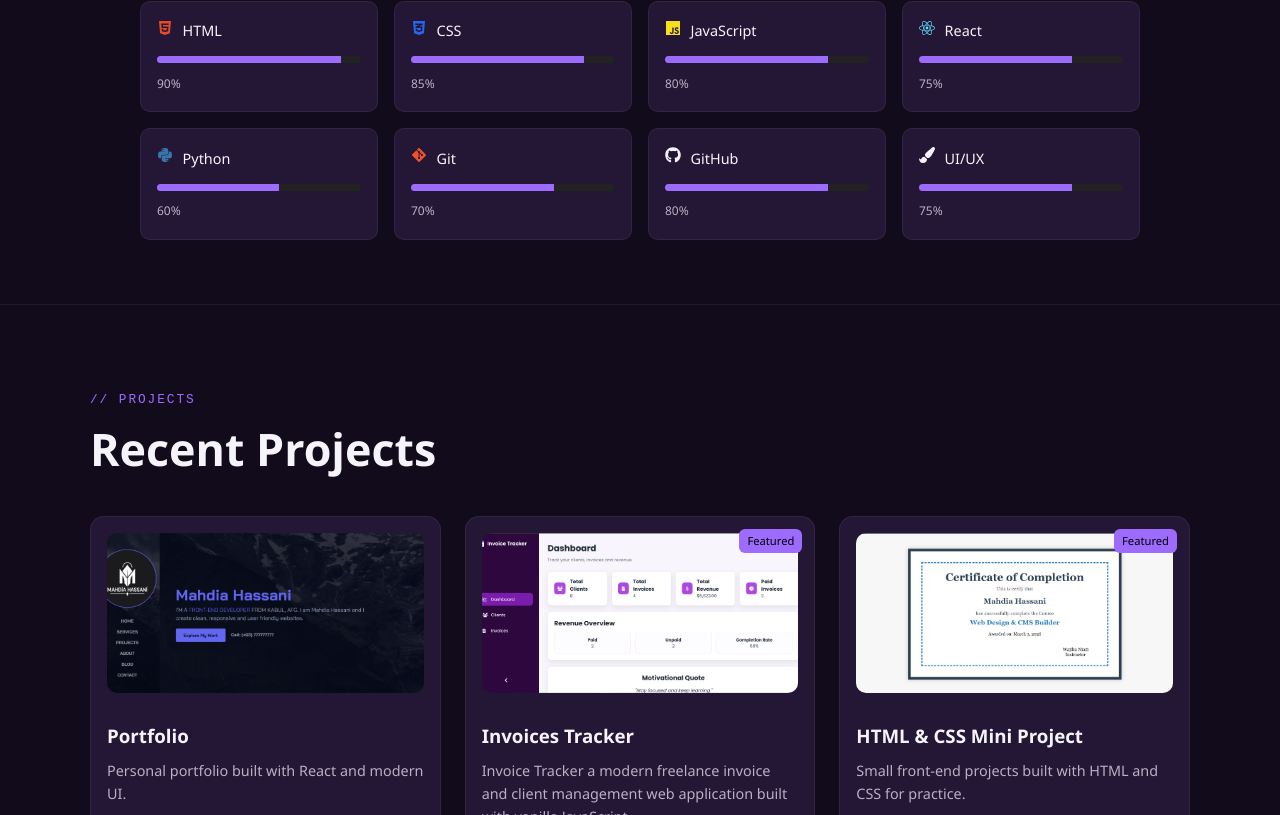
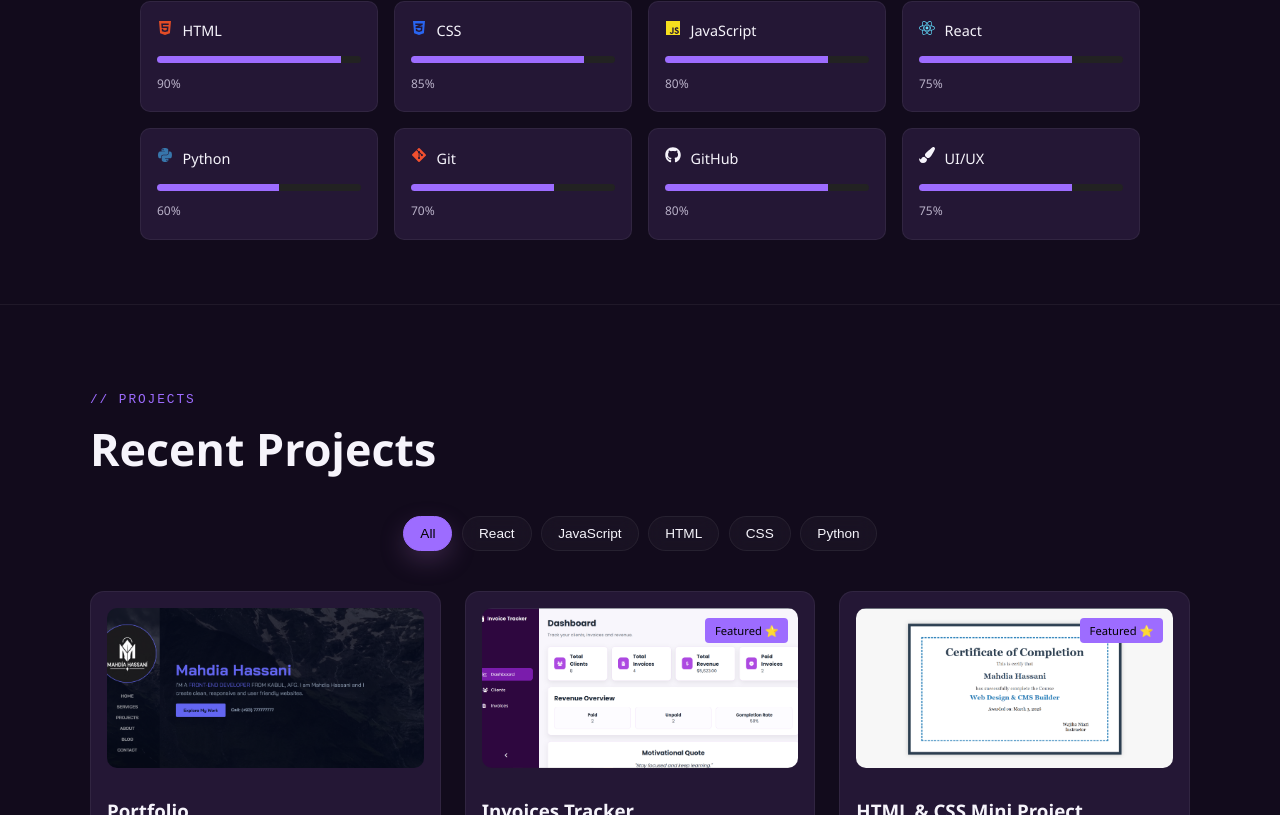
Before and after one commit to Mahdia-Hassani/developer-portfolio, a React (Vite) app: page /projects in a window 1280 px wide. Shown: the part 1985-2800 px from the top of the page. Built offline with nearby package versions, Linux system fonts and the light colour scheme.

Commit message:
protfolio-part-two

```diff
--- a/src/App.css
+++ b/src/App.css
@@ -215,8 +215,8 @@ body.light .theme-btn {
 }
 
 body.light .navbar-links {
-  background: rgba(255, 255, 255, 0.95);
-  border: 1px solid var(--primary-border);
+  background: transparent;
+  border: none;
 }
 
 body.light .navbar-links a {
@@ -734,6 +734,16 @@ body.light .navbar-links a:hover {
   padding: 1rem;
   transition: 0.3s;
   position: relative;
+  opacity: 0;
+  transform: translateY(20px);
+  animation: fadeUp 0.6s ease forwards;
+}
+
+@keyframes fadeUp {
+  to {
+    opacity: 1;
+    transform: translateY(0);
+  }
 }
 
 .project-card:hover {
@@ -803,6 +813,60 @@ body.light .navbar-links a:hover {
   display: flex;
   align-items: center;
   gap: 0.4rem;
+}
+
+.project-image-wrapper {
+  position: relative;
+}
+
+.featured-badge {
+  position: absolute;
+  top: 10px;
+  right: 10px;
+  background: var(--primary);
+  color: #000;
+  padding: 0.25rem 0.6rem;
+  border-radius: 4px;
+  font-size: 0.7rem;
+}
+
+.disabled-link {
+  opacity: 0.4;
+  font-size: 0.8rem;
+}
+
+.filter-bar {
+  display: flex;
+  gap: 0.6rem;
+  flex-wrap: wrap;
+  margin: 1.5rem 0 2.5rem;
+  justify-content: center;
+}
+
+.filter-btn {
+  padding: 0.55rem 1rem;
+  border-radius: 999px;
+  border: 1px solid var(--border);
+  background: rgba(255, 255, 255, 0.03);
+  color: var(--text);
+  cursor: pointer;
+  font-size: 0.85rem;
+  transition: all 0.25s ease;
+  backdrop-filter: blur(8px);
+}
+
+.filter-btn:hover {
+  transform: translateY(-2px);
+  border-color: var(--primary-border);
+  background: var(--primary-light);
+  color: var(--primary);
+}
+
+.filter-btn.active {
+  background: var(--primary);
+  color: #000;
+  border-color: var(--primary);
+  box-shadow: 0 10px 25px rgba(162, 109, 184, 0.25);
 }
 
 /* RESPONSIVE */
@@ -939,9 +1003,69 @@ body.light .navbar-links a:hover {
     transform: translateX(-50%) translateY(0);
   }
 }
+/* Draft hint */
+.draft-toast {
+  position: fixed;
+  bottom: 20px;
+  left: 20px;
+
+  display: flex;
+  align-items: center;
+  gap: 0.6rem;
+
+  padding: 0.7rem 1rem;
+  border-radius: 12px;
+
+  background: var(--bg3);
+  border: 1px solid var(--border);
+
+  box-shadow: 0 10px 25px rgba(0, 0, 0, 0.15);
+
+  font-size: 0.8rem;
+
+  animation: slideIn 0.25s ease;
+  z-index: 1000;
+}
+
+.dot {
+  width: 8px;
+  height: 8px;
+  border-radius: 50%;
+  background: red;
+}
+
+.draft-texts {
+  display: flex;
+  flex-direction: column;
+  line-height: 1.2;
+}
+
+.draft-title {
+  margin: 0;
+  font-weight: 600;
+  color: var(--text);
+  font-size: 0.8rem;
+}
+
+.draft-desc {
+  margin: 0;
+  color: var(--muted);
+  font-size: 0.72rem;
+}
+
+@keyframes slideIn {
+  from {
+    transform: translateY(8px);
+    opacity: 0;
+  }
+  to {
+    transform: translateY(0);
+    opacity: 1;
+  }
+}
 
 /* =========================
-   FEEDBACK WALL (REAL UX)
+   FEEDBACK
 ========================= */
 
 .feedback {
--- a/src/App.jsx
+++ b/src/App.jsx
@@ -1,4 +1,4 @@
-import { useState } from "react";
+import { useEffect, useState } from "react";
 
 import Navbar from "./components/Navbar";
 import Header from "./components/Header";
@@ -13,24 +13,25 @@ import FeedbackWall from "./components/FeedbackWall";
 import "./index.css";
 import "./App.css";
 
-const quotes = [
-  "Build things that matter.",
-  "Code is craft.",
-  "One commit at a time.",
-  "Make it work, then make it beautiful.",
-];
+function App() {
+  const [theme, setTheme] = useState(localStorage.getItem("theme") || "dark");
 
-function App() {
-  const [darkMode, setDarkMode] = useState(true);
-  const quote = quotes[Math.floor(Math.random() * quotes.length)];
+  useEffect(() => {
+    document.body.className = "";
+    document.body.classList.add(theme);
+    localStorage.setItem("theme", theme);
+  }, [theme]);
+
+  // =========================
+  // TOGGLE THEME (ONLY DARK / LIGHT)
+  // =========================
   const toggleTheme = () => {
-    setDarkMode((prev) => !prev);
-    document.body.classList.toggle("light");
+    setTheme((prev) => (prev === "dark" ? "light" : "dark"));
   };
 
   return (
-    <div className={darkMode ? "dark-theme" : "light-theme"}>
-      <Navbar onToggleTheme={toggleTheme} darkMode={darkMode} />
+    <div className={theme}>
+      <Navbar onToggleTheme={toggleTheme} darkMode={theme === "dark"} />
 
       <Header welcome="Hi, I'm" />
 
@@ -49,13 +50,9 @@ function App() {
       />
 
       <About />
-
       <Skills />
-
       <Projects />
-
       <FeedbackWall />
-
       <Contact />
 
       <Footer
--- a/src/components/Contact.jsx
+++ b/src/components/Contact.jsx
@@ -2,8 +2,10 @@ import { useEffect, useState } from "react";
 
 export default function Contact() {
   // =========================
-  // STATE (with localStorage init)
+  // STATES
   // =========================
+  const [loading, setLoading] = useState(false);
+
   const [form, setForm] = useState(() => {
     const saved = localStorage.getItem("contact-form");
     return saved ? JSON.parse(saved) : { name: "", email: "", message: "" };
@@ -12,9 +14,10 @@ export default function Contact() {
   const [errors, setErrors] = useState({});
   const [success, setSuccess] = useState(false);
   const [typingError, setTypingError] = useState("");
+  const [showDraftToast, setShowDraftToast] = useState(false);
 
   // =========================
-  // AUTO SAVE (localStorage)
+  // AUTO SAVE
   // =========================
   useEffect(() => {
     if (form.name || form.email || form.message) {
@@ -56,12 +59,18 @@ export default function Contact() {
   // HANDLE CHANGE
   // =========================
   const handleChange = (e) => {
-    setForm((prev) => ({
-      ...prev,
-      [e.target.name]: e.target.value,
-    }));
+    const { name, value } = e.target;
 
-    setErrors({}); // clear errors while typing
+    const updated = {
+      ...form,
+      [name]: value,
+    };
+
+    setForm(updated);
+    setErrors({});
+
+    setShowDraftToast(true);
+    setTimeout(() => setShowDraftToast(false), 2000);
   };
 
   // =========================
@@ -70,9 +79,9 @@ export default function Contact() {
   const validate = () => {
     let newErrors = {};
 
+    const emailRegex = /\S+@\S+\.\S+/;
+
     if (!form.name.trim()) newErrors.name = "Name is required";
-
-    const emailRegex = /\S+@\S+\.\S+/;
 
     if (!form.email.trim()) {
       newErrors.email = "Email is required";
@@ -80,7 +89,9 @@ export default function Contact() {
       newErrors.email = "Email is not valid";
     }
 
-    if (!form.message.trim()) newErrors.message = "Message is required";
+    if (!form.message.trim()) {
+      newErrors.message = "Message is required";
+    }
 
     return newErrors;
   };
@@ -95,16 +106,16 @@ export default function Contact() {
     setErrors(validationErrors);
 
     if (Object.keys(validationErrors).length === 0) {
-      setSuccess(true);
+      setLoading(true);
 
-      // clear storage + form
-      localStorage.removeItem("contact-form");
+      setTimeout(() => {
+        setLoading(false);
+        setSuccess(true);
 
-      setForm({
-        name: "",
-        email: "",
-        message: "",
-      });
+        localStorage.removeItem("contact-form");
+
+        setForm({ name: "", email: "", message: "" });
+      }, 800);
     }
   };
 
@@ -112,12 +123,19 @@ export default function Contact() {
   // UI
   // =========================
   return (
-    <section className="contact">
+    <section id="contact" className="contact">
       <h2>Contact Me</h2>
 
-      {/* draft hint */}
-      {(form.name || form.email || form.message) && (
-        <p className="draft-hint">You have unsent message data saved 💾</p>
+      {/* DRAFT TOAST */}
+      {showDraftToast && (
+        <div className="draft-toast">
+          <span className="dot"></span>
+
+          <div className="draft-texts">
+            <p className="draft-title">Draft saved</p>
+            <p className="draft-desc">Your message is saved locally</p>
+          </div>
+        </div>
       )}
 
       <form onSubmit={handleSubmit}>
@@ -128,7 +146,7 @@ export default function Contact() {
           value={form.name}
           onChange={handleChange}
         />
-        {errors.name && <p className="error">{errors.name}</p>}
+        {errors.name && <div className="error-box">⚠ {errors.name}</div>}
 
         {/* EMAIL */}
         <input
@@ -137,8 +155,8 @@ export default function Contact() {
           value={form.email}
           onChange={handleChange}
         />
-        {errors.email && <p className="error">{errors.email}</p>}
-        {typingError && <p className="error">{typingError}</p>}
+        {errors.email && <div className="error-box">⚠ {errors.email}</div>}
+        {typingError && <div className="error-box">⚠ {typingError}</div>}
 
         {/* MESSAGE */}
         <textarea
@@ -147,12 +165,14 @@ export default function Contact() {
           value={form.message}
           onChange={handleChange}
         />
-        {errors.message && <p className="error">{errors.message}</p>}
+        {errors.message && <div className="error-box">⚠ {errors.message}</div>}
 
-        <button type="submit">Send Message</button>
+        <button type="submit" disabled={loading}>
+          {loading ? "Sending..." : "Send Message"}
+        </button>
       </form>
 
-      {/* SUCCESS TOAST */}
+      {/* SUCCESS */}
       {success && <div className="success">Message sent successfully 🎉</div>}
     </section>
   );
--- a/src/components/ProjectCard.jsx
+++ b/src/components/ProjectCard.jsx
@@ -14,6 +14,9 @@ import { SiMysql } from "react-icons/si";
 function ProjectCard({ project }) {
   if (!project) return null;
 
+  // =========================
+  // ICON MAP
+  // =========================
   const techIcons = {
     HTML: <FaHtml5 color="#e34c26" />,
     CSS: <FaCss3Alt color="#2965f1" />,
@@ -27,35 +30,47 @@ function ProjectCard({ project }) {
   return (
     <div className="project-card">
       {/* IMAGE */}
+      <div className="project-image-wrapper">
         <img src={project.image} alt={project.name} className="project-img" />
 
-      {/* FEATURED */}
-      {project.featured && <span className="featured-badge">Featured</span>}
+        {/* FEATURED BADGE */}
+        {project.featured && (
+          <span className="featured-badge">Featured ⭐</span>
+        )}
+      </div>
 
       {/* TITLE */}
       <h3>{project.name}</h3>
 
       {/* DESCRIPTION */}
-      <p>{project.description}</p>
+      <p className="project-desc">{project.description}</p>
 
       {/* TECH STACK */}
       <div className="tech-stack">
-        {project.tech.map((tech) => (
+        {project.tech?.map((tech) => (
           <span key={tech} className="tech-badge">
             {techIcons[tech] || tech}
           </span>
         ))}
       </div>
 
-      {/* LINKS */}
+      {/* LINKS (Conditional Rendering improved) */}
       <div className="project-links">
+        {project.github ? (
           <a href={project.github} target="_blank" rel="noreferrer">
-          <FaGithub /> GitHub
+            <FaGithub /> Code
           </a>
+        ) : (
+          <span className="disabled-link">No Code</span>
+        )}
 
+        {project.live ? (
           <a href={project.live} target="_blank" rel="noreferrer">
             <FaExternalLinkAlt /> Live
           </a>
+        ) : (
+          <span className="disabled-link">No Demo</span>
+        )}
       </div>
     </div>
   );
--- a/src/components/Projects.jsx
+++ b/src/components/Projects.jsx
@@ -1,15 +1,40 @@
+import { useState } from "react";
 import projects from "../data/projects";
 import ProjectCard from "./ProjectCard";
 
 function Projects() {
+  const [filter, setFilter] = useState("All");
+
+  // فیلتر کردن پروژه‌ها
+  const filteredProjects =
+    filter === "All"
+      ? projects
+      : projects.filter((p) => p.tech.includes(filter));
+
   return (
     <section id="projects" className="projects">
       <div className="projects-inner">
         <p className="section-label">// Projects</p>
         <h2 className="section-title">Recent Projects</h2>
 
+        {/* FILTER BUTTONS */}
+        <div className="filter-bar">
+          {["All", "React", "JavaScript", "HTML", "CSS", "Python"].map(
+            (item) => (
+              <button
+                key={item}
+                onClick={() => setFilter(item)}
+                className={`filter-btn ${filter === item ? "active" : ""}`}
+              >
+                {item}
+              </button>
+            ),
+          )}
+        </div>
+
+        {/* PROJECTS GRID */}
         <div className="projects-grid">
-          {projects.map((project) => (
+          {filteredProjects.map((project) => (
             <ProjectCard key={project.id} project={project} />
           ))}
         </div>
```
Lines whose indentation alone changed are shown as unchanged.
